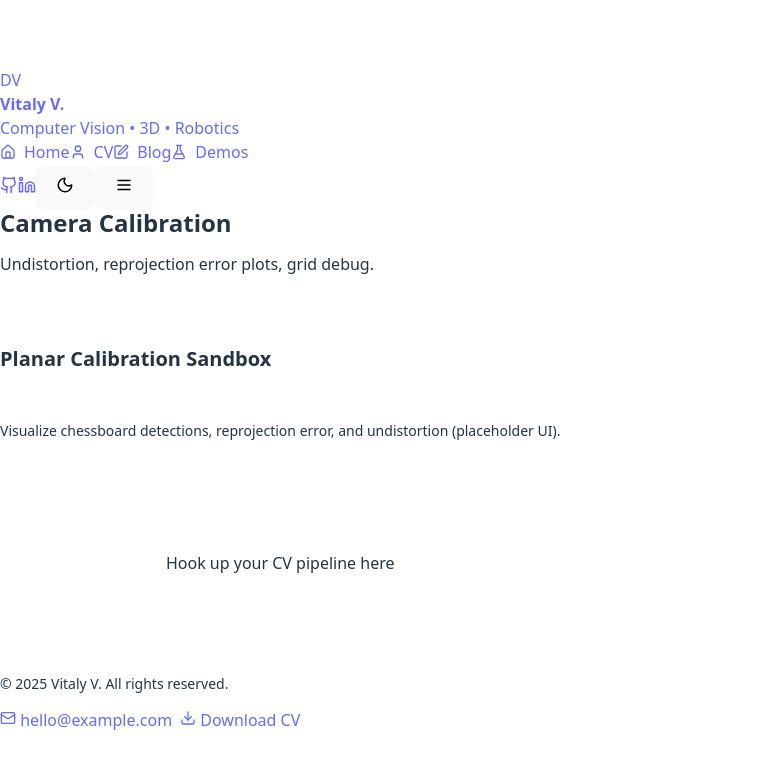
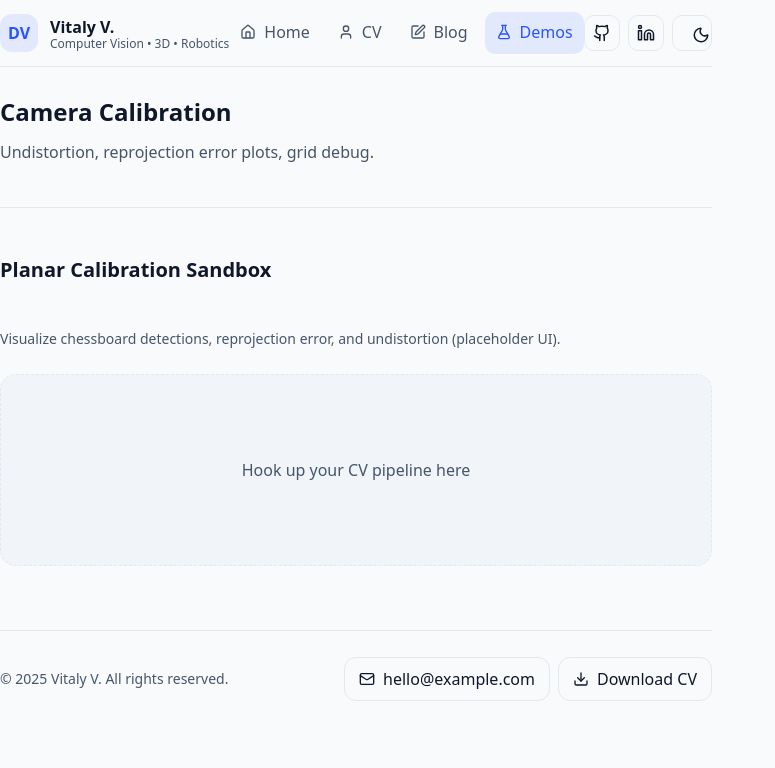
Before and after one commit to VitalyVorobyev/vitavision, a React (Vite) app: page /demos/calibration in a window 1280 px wide. Shown: the top 768 px of the page, without its empty margins (0-775 px from the left). Built offline with nearby package versions, Linux system fonts and the light colour scheme.

Commit message:
refactor: Clean up AppShell component; move classNames utility to helpers and adjust App.css comments

```diff
--- a/src/App.css
+++ b/src/App.css
@@ -1,4 +1,4 @@
-#root {
+/* #root {
   max-width: 1280px;
   margin: 0 auto;
   padding: 2rem;
@@ -39,7 +39,7 @@
 
 .read-the-docs {
   color: #888;
-}
+} */
 
 :root {
   --bg: #0b0c10;
@@ -67,21 +67,25 @@
   --border: #e2e8f0;
   --ring: rgba(41, 82, 255, 0.35);
 }
+
 * { box-sizing: border-box; }
 html, body, #root { height: 100%; }
 body { margin: 0; background: var(--bg); color: var(--text); font: 500 16px ui-sans-serif, system-ui, -apple-system, Segoe UI, Roboto, "Helvetica Neue", Arial; }
 a { color: inherit; text-decoration: none; }
 button { font: inherit; }
+
 .container { max-width: 1100px; margin: 0 auto; padding: 0 16px; }
 .header { position: sticky; top: 0; backdrop-filter: blur(6px); border-bottom: 1px solid var(--border); z-index: 50; background: color-mix(in srgb, var(--bg) 80%, transparent); }
 .header-inner { display: flex; align-items: center; justify-content: space-between; padding: 12px 0; }
 .brand { display: flex; align-items: center; gap: 12px; }
 .brand-logo { height: 38px; width: 38px; display: grid; place-items: center; border-radius: 12px; background: var(--primary-10); color: var(--primary); font-weight: 800; }
 .brand-sub { font-size: 12px; color: var(--muted); line-height: 1; }
+
 .nav { display: none; gap: 6px; }
 .nav a { padding: 8px 10px; border-radius: 10px; color: var(--muted); border: 1px solid transparent; }
 .nav a.active { background: var(--primary-10); color: var(--primary); border-color: transparent; }
 .nav a:hover { background: var(--bg-soft); color: var(--text); }
+
 .actions { display: flex; align-items: center; gap: 8px; }
 .icon-btn { height: 36px; width: 36px; display: grid; place-items: center; border-radius: 10px; border: 1px solid var(--border); background: transparent; color: var(--text); }
 .icon-btn:hover { background: var(--bg-soft); }
--- a/src/App.tsx
+++ b/src/App.tsx
@@ -1,5 +1,6 @@
+import "./App.css";
+
 import { BrowserRouter as Router, Routes, Route } from "react-router-dom";
-
 import AppShell from "./components/layout/AppShell";
 
 import HomePage from "./pages/HomePage";
@@ -8,6 +9,7 @@ import BlogPage from "./pages/BlogPage";
 import BlogPostPage from "./pages/BlogPostPage";
 import DemosPage from "./pages/DemosPage";
 import DemoDetailPage from "./pages/DemoDetailPage";
+
 
 export default function App() {
     return (
--- a/src/components/layout/AppShell.tsx
+++ b/src/components/layout/AppShell.tsx
@@ -14,16 +14,14 @@ import {
   Mail,
   Download
 } from "lucide-react";
+import { classNames } from "../../utils/helpers";
 
 import useTheme from "../../hooks/useTheme";
 
-function classNames(...xs: Array<string | false | null | undefined>) {
-    return xs.filter(Boolean).join(" ");
-};
 
 const AppShell: React.FC<{ children: React.ReactNode }> = ({ children }) => {
   const { theme, setTheme } = useTheme();
-  const [drawer, setDrawer] = useState(false);
+  const [ drawer, setDrawer ] = useState(false);
 
   const NavLinkItem: React.FC<{ to: string; children: React.ReactNode; icon?: React.ReactNode }>
     = ({ to, children, icon }) => (
```
